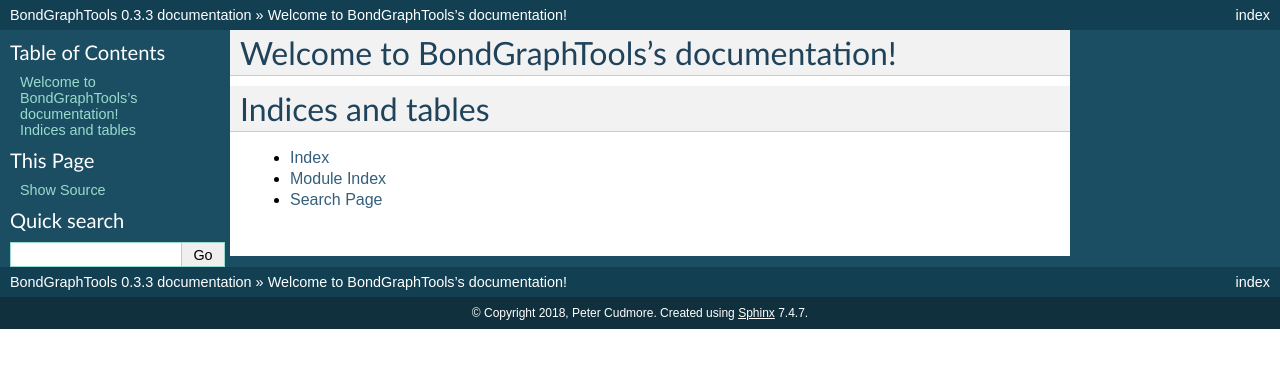
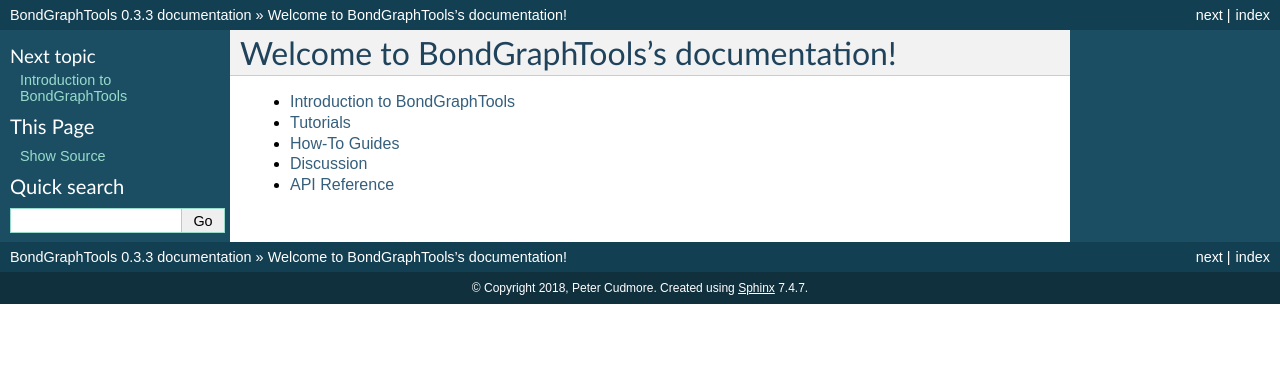
Before and after one commit to BondGraphTools/BondGraphTools, a Sphinx documentation site: the page built from docs/index.rst, in a window 1280 px wide. Shown: the top 368 px of the page. Built offline with Sphinx 7.4.7, drawn with Linux system fonts in a browser that asks for light colours; formulas are drawn with MathJax 3.

Commit message:
Apidocs updated and cleaning

```diff
--- a/docs/conf.py
+++ b/docs/conf.py
@@ -12,9 +12,9 @@
 # add these directories to sys.path here. If the directory is relative to the
 # documentation root, use os.path.abspath to make it absolute, like shown here.
 #
-# import os
-# import sys
-# sys.path.insert(0, os.path.abspath('.'))
+import os
+import sys
+sys.path.insert(0, os.path.abspath('..'))
 
 
 # -- Project information -----------------------------------------------------
@@ -24,7 +24,7 @@
 author = 'Peter Cudmore'
 
 # The short X.Y version
-version = ''
+version = '0.3.3'
 # The full version, including alpha/beta/rc tags
 release = '0.3.3'
 
--- /dev/null
+++ b/docs/discussion.rst
@@ -0,0 +1,2 @@
+Discussion
+==========
--- /dev/null
+++ b/docs/guides.rst
@@ -0,0 +1,2 @@
+How-To Guides
+=============
--- a/docs/index.rst
+++ b/docs/index.rst
@@ -7,14 +7,10 @@
 ==========================================
 
 .. toctree::
-   :maxdepth: 2
-   :caption: Contents:
+   :maxdepth: 1
 
-
-
-Indices and tables
-==================
-
-* :ref:`genindex`
-* :ref:`modindex`
-* :ref:`search`
+   intro
+   tutorials
+   guides
+   discussion
+   API Reference <BondGraphTools>
--- /dev/null
+++ b/docs/intro.rst
@@ -0,0 +1,14 @@
+Introduction to BondGraphTools
+==============================
+
+Overview
+--------
+
+Requirements
+------------
+
+Installing
+----------
+
+Uninstalling
+------------
--- /dev/null
+++ b/docs/tutorials.rst
@@ -0,0 +1,2 @@
+Tutorials
+=========
```
Also changed, not shown: docs/BondGraphTools.rst (+36 -62 lines), docs/modules.rst (deleted, +0 -7 lines), BondGraphTools/__init__.py (line endings or trailing spaces), 5 other files.
